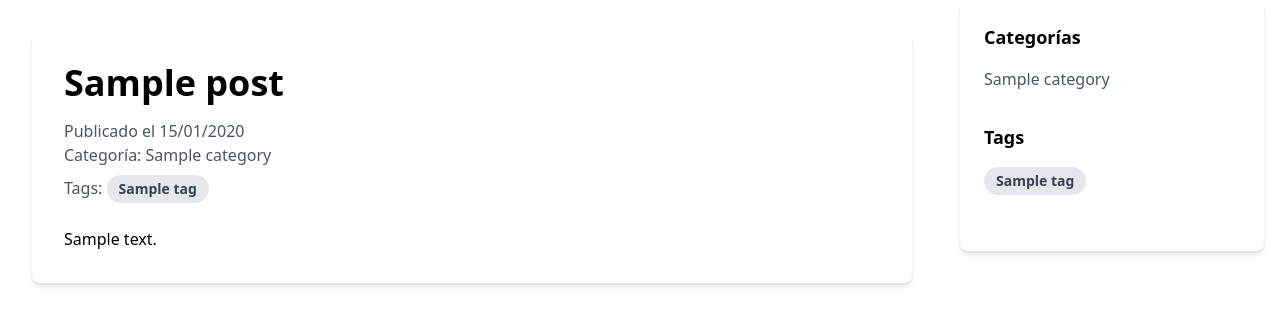
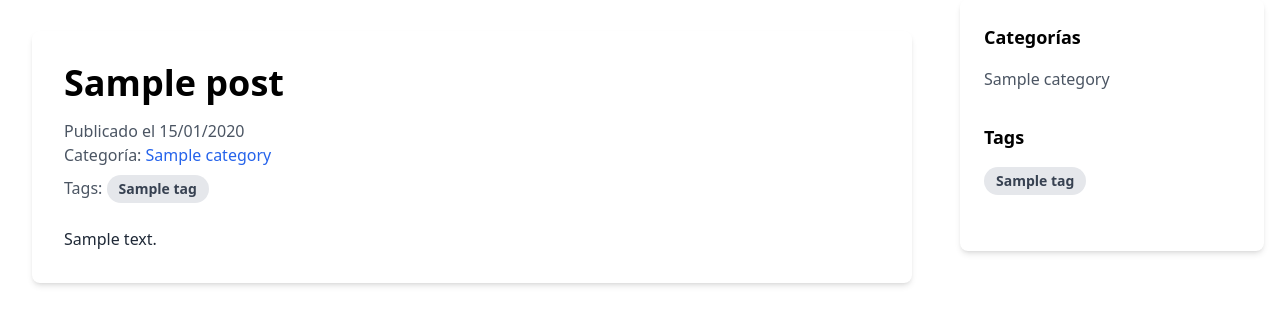
Before and after one commit to Jaolmos/acerobit-blog-django, a Django app: template blog/templates/blog/post_detail.html in a window 1280 px wide. Shown: the part 123-451 px from the top of the page. Run offline with Django 3.2, Linux system fonts and the light colour scheme; the template is opened without the code that fills it: most values are stand-ins (such as "Sample title", 1, 10 or a date in 2020); some libraries are stand-ins or nearby versions.

Commit message:
feat: mejorar navegación en vista detalle del post

```diff
--- a/blog/templates/blog/post_detail.html
+++ b/blog/templates/blog/post_detail.html
@@ -6,20 +6,26 @@
         <h1 class="text-4xl font-bold mb-4">{{ post.title }}</h1>
         <div class="text-gray-600 mb-6">
             <p>Publicado el {{ post.created_at|date:"d/m/Y" }}</p>
-            <p>Categoría: {{ post.category.name }}</p>
+            <p>Categoría:
+                <a href="{% url 'blog:post_by_category' post.category.slug %}"
+                   class="text-blue-600 hover:text-blue-800">
+                    {{ post.category.name }}
+                </a>
+            </p>
             {% if post.tags.all %}
                 <p class="mt-2">
                     Tags:
                     {% for tag in post.tags.all %}
-                        <span class="inline-block bg-gray-200 rounded-full px-3 py-1 text-sm font-semibold text-gray-700 mr-2">
+                        <a href="{% url 'blog:post_by_tag' tag.slug %}"
+                           class="inline-block bg-gray-200 rounded-full px-3 py-1 text-sm font-semibold text-gray-700 mr-2 hover:bg-gray-300">
                             {{ tag.name }}
-                        </span>
+                        </a>
                     {% endfor %}
                 </p>
             {% endif %}
         </div>
-        <div class="prose max-w-none">
-            {{ post.content }}
+        <div class="prose max-w-none text-gray-800">
+            {{ post.content|linebreaks }}
         </div>
     </article>
 </div>
```
